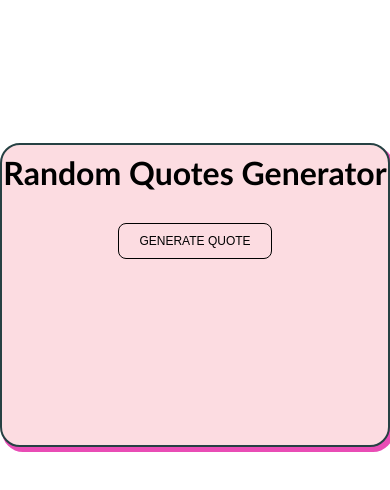
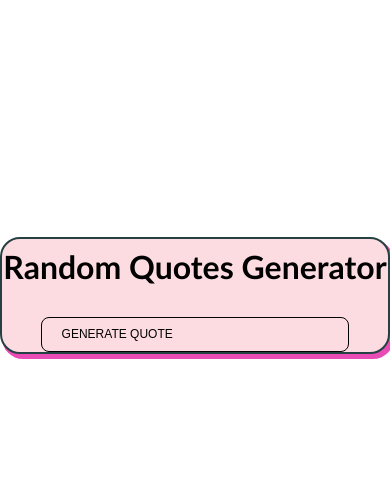
Before and after one commit to neducod/imadequotess, a plain HTML site: page index.html in a window 390 px wide. Drawn offline with Linux system fonts and the light colour scheme.

Commit message:
Third Commit

```diff
--- a/styles.css
+++ b/styles.css
@@ -30,9 +30,9 @@ body{
     margin-top: 8%;
 }
 .wrapper button{
-    padding: 10px 20px;
+    padding: 0.6rem 1.25rem;
   text-transform: uppercase;
-  border-radius: 8px;
+  border-radius: 0.5rem;
   font-size: 12px;
   font-weight: 500;
   color: black;
@@ -60,3 +60,14 @@ body{
   box-shadow: 0 0 5px #f182e8, 0 0 20px #f182e8, 0 0 50px #f182e8,
     0 0 100px #f182e8;
 }
+
+@media (max-width: 480px) { /* Mobile */
+    .wrapper{
+        height: auto;
+    }
+    button {
+      padding: 0.8rem 1.5rem;
+      font-size: 1rem;
+      width: 80%;
+    }
+  }
```
